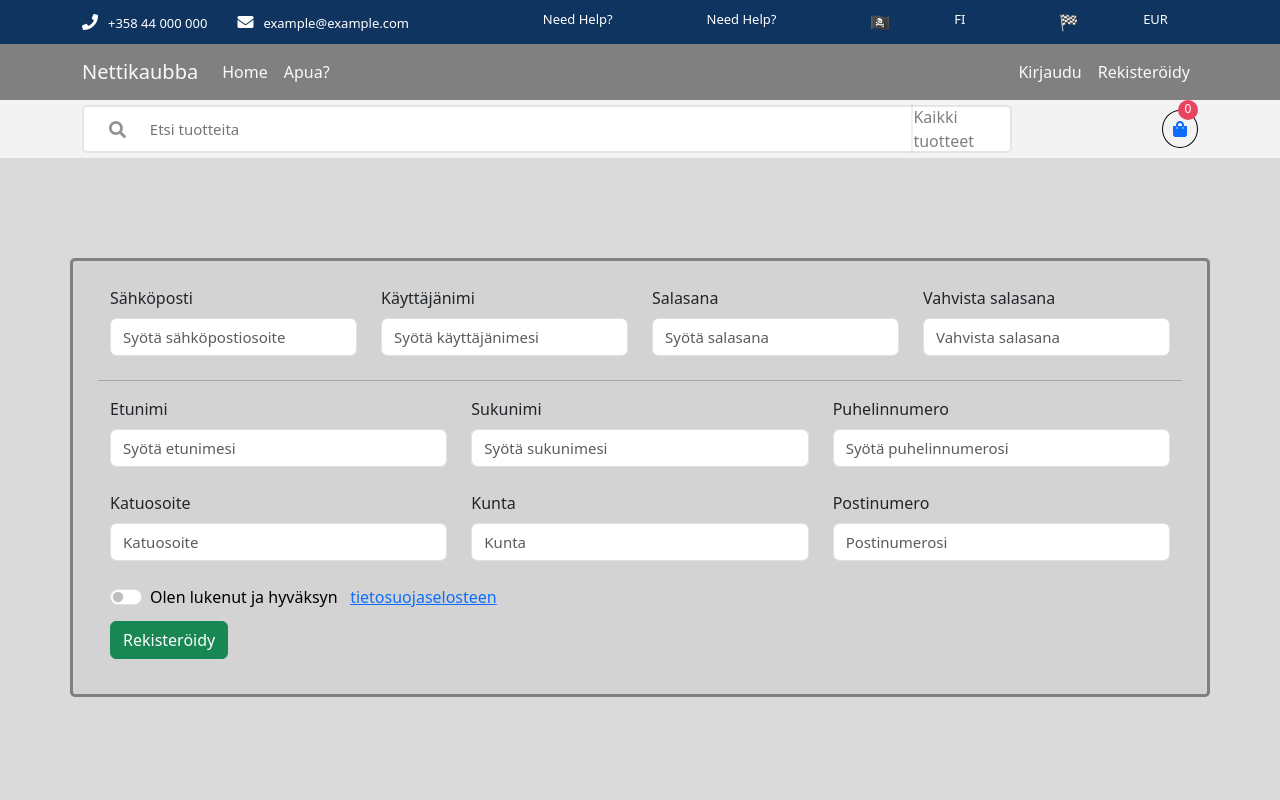
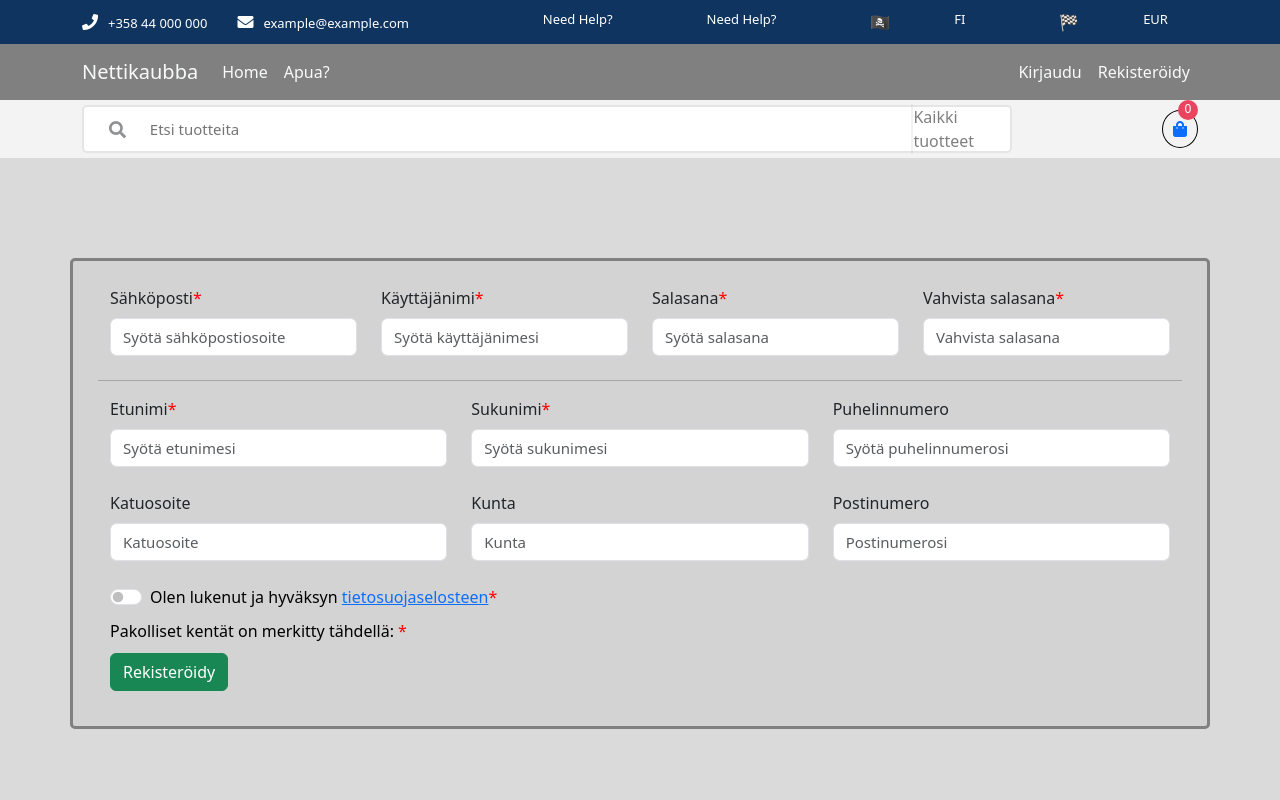
Before and after one commit to SG8-verkkopalveluprojekti/verkkokauppa, a React (Create React App) app: page /register in a window 1280 px wide. Shown: the top 800 px of the page. Built offline with nearby package versions, Linux system fonts and the light colour scheme.

Commit message:
Pakolliset kentät rekisteröinti sivussa

```diff
--- a/src/pages/Register.js
+++ b/src/pages/Register.js
@@ -15,10 +15,11 @@ export const Register = () => {
   const [username, setUsername] = useState('');
   const [pw, setPw] = useState('');
   const [cpw, setCpw] = useState('');
+  const [email, setEmail] = useState("");
 
 
   function registerPost(){
-    if (!fname || !lname || !username || !pw) {
+    if (!email || !fname || !lname || !username || !pw) {
       alert("Täytä kaikki pakolliset kentät ennen rekisteröitymistä.");
       return;
     }
@@ -41,19 +42,19 @@ export const Register = () => {
                   <Row>
                       <Col>
                         <Form.Group controlId="email">
-                          <Form.Label>Sähköposti</Form.Label>
+                          <Form.Label>Sähköposti</Form.Label><Form.Label style={{ color: 'red' }}> *</Form.Label>
                           <Form.Control
                             type="email"
                             placeholder="Syötä sähköpostiosoite"
-                            //value={email}
-                            //onChange={e => setEmail(e.target.value)}
-                            //required
+                            value={email}
+                            onChange={e => setEmail(e.target.value)}
+                            required
                           />
                         </Form.Group>
                       </Col>
                       <Col>
                         <Form.Group controlId="uname">
-                          <Form.Label>Käyttäjänimi</Form.Label>
+                          <Form.Label>Käyttäjänimi</Form.Label><Form.Label style={{ color: 'red' }}> *</Form.Label>
                           <Form.Control
                             type="text"
                             placeholder="Syötä käyttäjänimesi"
@@ -66,7 +67,7 @@ export const Register = () => {
                       </Col>
                       <Col>
                         <Form.Group controlId="pw">
-                          <Form.Label>Salasana</Form.Label>
+                          <Form.Label>Salasana</Form.Label><Form.Label style={{ color: 'red' }}> *</Form.Label>
                           <Form.Control
                             type="password"
                             placeholder="Syötä salasana"
@@ -79,7 +80,7 @@ export const Register = () => {
                       </Col>
                       <Col>
                         <Form.Group controlId="cpw">
-                          <Form.Label>Vahvista salasana</Form.Label>
+                          <Form.Label>Vahvista salasana</Form.Label><Form.Label style={{ color: 'red' }}> *</Form.Label>
                           <Form.Control
                             type="password"
                             placeholder="Vahvista salasana"
@@ -94,7 +95,7 @@ export const Register = () => {
                     <Row>
                       <Col>
                         <Form.Group controlId="fname">
-                          <Form.Label>Etunimi</Form.Label>
+                          <Form.Label>Etunimi</Form.Label><Form.Label style={{ color: 'red' }}> *</Form.Label>
                           <Form.Control
                             type="text"
                             placeholder="Syötä etunimesi"
@@ -107,7 +108,7 @@ export const Register = () => {
                       </Col>
                       <Col>
                         <Form.Group controlId="lname">
-                          <Form.Label>Sukunimi</Form.Label>
+                          <Form.Label>Sukunimi</Form.Label><Form.Label style={{ color: 'red' }}> *</Form.Label>
                           <Form.Control
                             type="text"
                             placeholder="Syötä sukunimesi"
@@ -167,10 +168,14 @@ export const Register = () => {
                       required
                       //tähän pitää saada linkki niin ettei päivitä sivua uudelleen kun menee tietosuojaselosteeseen
                       label={
-                        <span> Olen lukenut ja hyväksyn &nbsp; <a href="/Help" target="_blank" rel="noopener noreferrer">tietosuojaselosteen</a></span>
+                        <span> Olen lukenut ja hyväksyn&nbsp;<a href="/Help" target="_blank" rel="noopener noreferrer">tietosuojaselosteen</a><Form.Label style={{ color: 'red' }}> *</Form.Label></span>
                       }
+
                       //onChange={() => setCheck(!check)}
                     />
+                    <div>
+                      <span>Pakolliset kentät on merkitty tähdellä:</span><span> </span><span style={{ color: 'red' }}>*</span>
+                    </div>
                     <Button onClick={registerPost} variant="success" type="submit" style={{ marginTop: '10px', marginBottom:"10px"}}>
                       Rekisteröidy
                     </Button>
```
